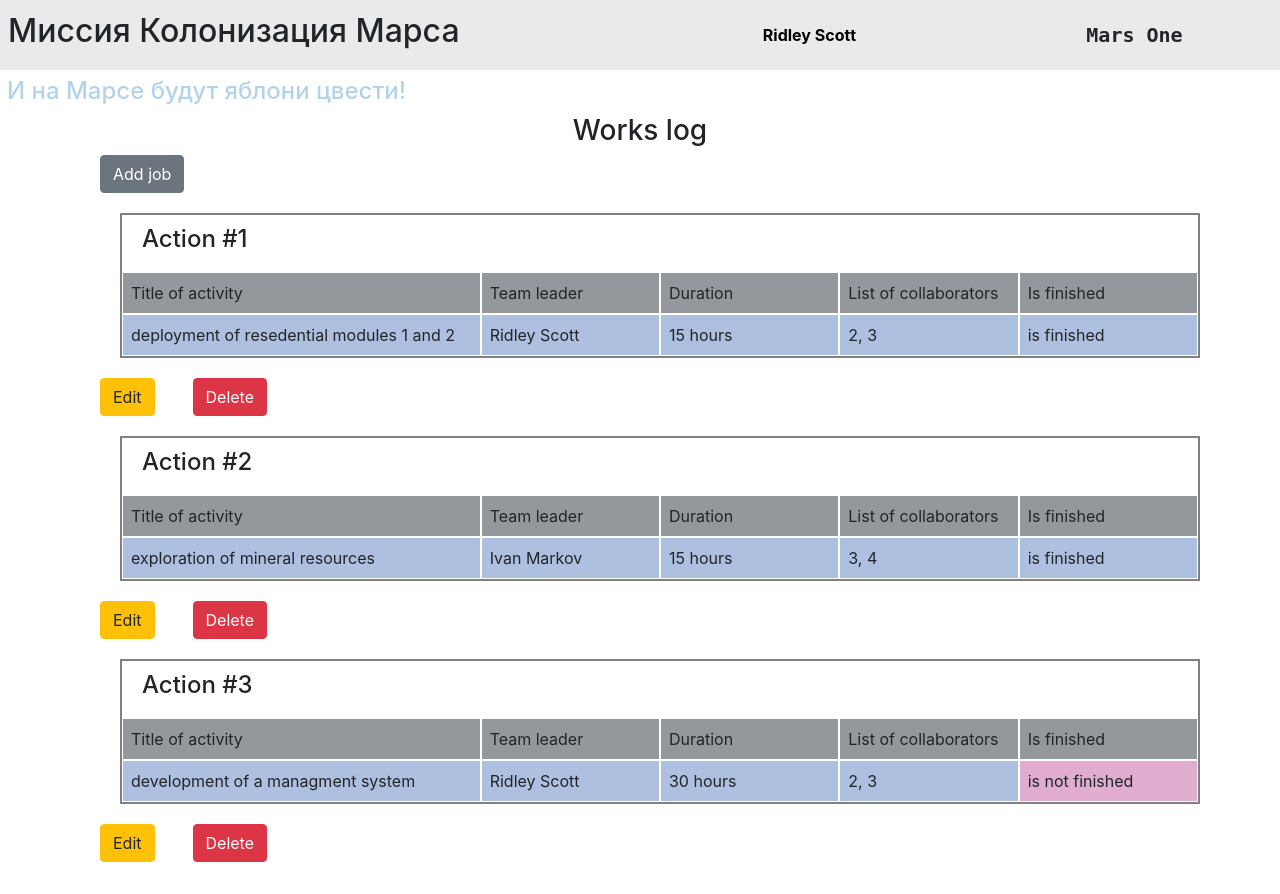
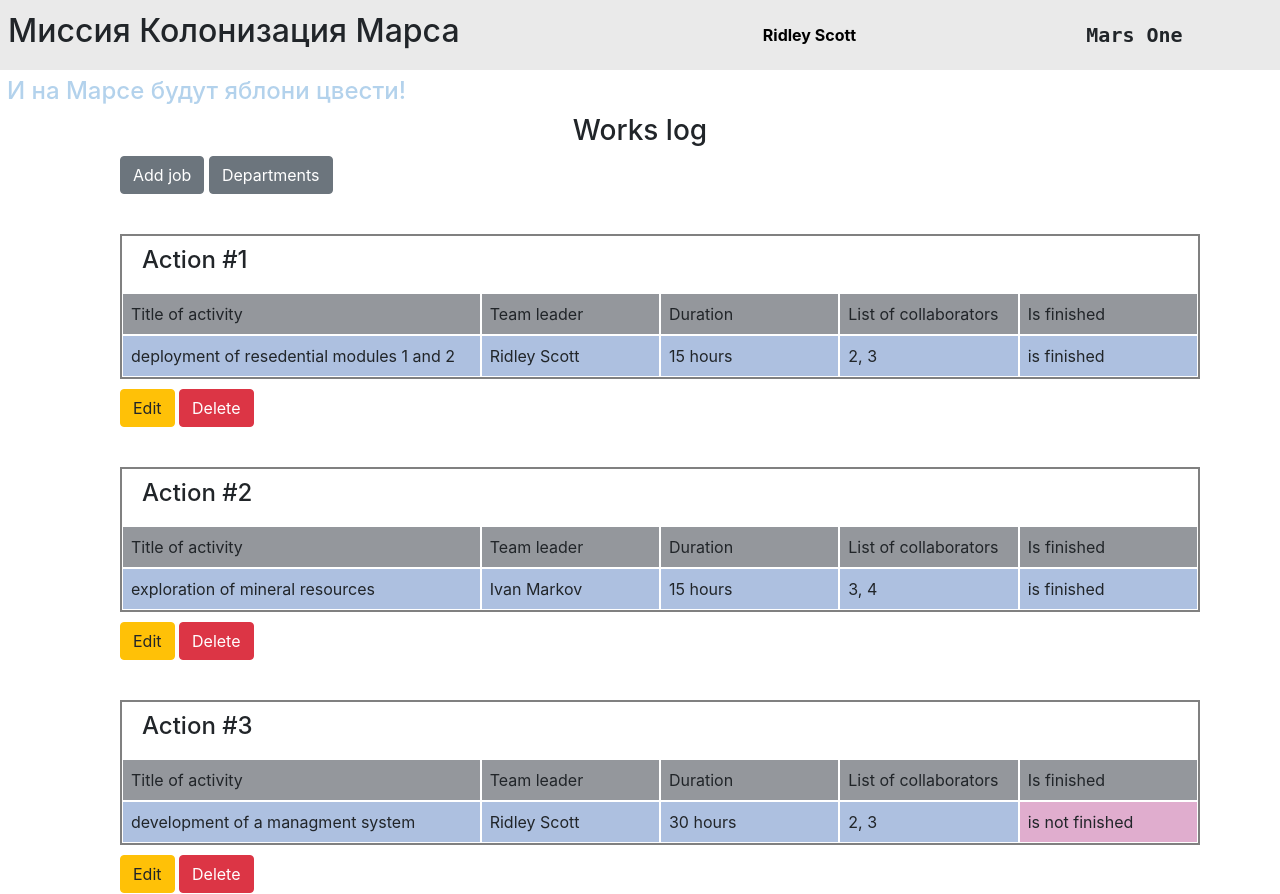
Before and after one commit to thecattest/mars-one, a Flask app: page / in a window 1280 px wide. Before the commit the page ends 862 px from the top, so only its background shows below. Run offline with Flask 2, Linux system fonts and the light colour scheme; a user stored in the database is signed in; data comes from the database, SQL or seed files in the repository; parts of the project's set-up code (start-up, migrations or seed data) failed here and were passed over; some libraries are stand-ins or nearby versions.

Commit message:
some style update (buttons)

```diff
--- a/static/css/style.css
+++ b/static/css/style.css
@@ -16,8 +16,12 @@
 }
 
 .item {
-    margin: 20px;
+    margin: 40px 20px 10px 20px;
     border: 2px solid gray;
+}
+
+.buttons {
+    margin: 1px 1px 1px 20px;
 }
 
 .action-title {
--- a/templates/actions.html
+++ b/templates/actions.html
@@ -9,10 +9,9 @@
     </div>
 
     {% if current_user.is_authenticated %}
-    <div class="row">
-        <div class="col">
-            <a href="/job" class="btn btn-secondary">Add job</a>
-        </div>
+    <div class="buttons">
+        <a href="/job" class="btn btn-secondary">Add job</a>
+        <a href="/departments" class="btn btn-secondary">Departments</a>
     </div>
     {% endif %}
 
@@ -41,13 +40,9 @@
         </div>
     </div>
     {% if current_user.id == 1 or current_user.id == action.creator or current_user.id == action.team_leader %}
-    <div class="row">
-        <div class="col-1">
-            <a href="/job/{{action.id}}" class="btn btn-warning">Edit</a>
-        </div>
-        <div class="col-1">
-            <a href="/delete_job/{{action.id}}" class="btn btn-danger">Delete</a>
-        </div>
+    <div class="buttons">
+        <a href="/job/{{action.id}}" class="btn btn-warning">Edit</a>
+        <a href="/delete_job/{{action.id}}" class="btn btn-danger">Delete</a>
     </div>
     {% endif %}
     {% endfor %}
```
Also changed, not shown: templates/job_form.html (+3 -7 lines).
